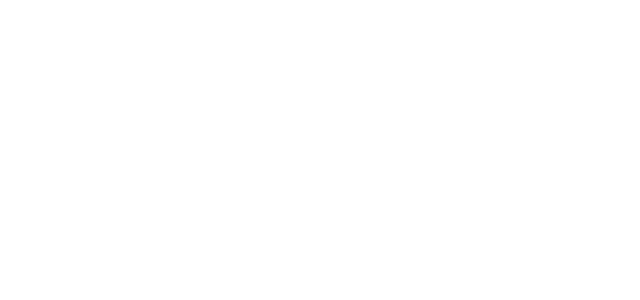
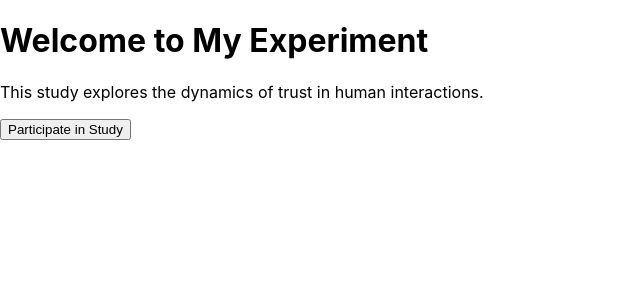
Before and after one commit to HamzaDincer/trust-game-experiment, a React (Create React App) app: page / in a window 1280 px wide. Shown: the top 300 px of the page, without its empty margins (0-640 px from the left). Built offline with nearby package versions, Linux system fonts and the light colour scheme.

Commit message:
consent page built and staging

```diff
--- a/src/App.js
+++ b/src/App.js
@@ -1,26 +1,30 @@
 import React, { useState } from 'react';
-// import ConsentForm from './ConsentForm';
+import ConsentForm from './pages/ConsentPage/ConsentPage';
 // import PreSurvey from './PreSurvey';
 // import TrustGame from './TrustGame';
 // import PostSurvey from './PostSurvey';
 // import ThankYouPage from './ThankYouPage';
-import HomePage from './pages/HomePage';
+import HomePage from './pages/HomePage/HomePage';
 
 const Experiment = () => {
-  const [stage, setStage] = useState('consent'); // stages: consent, preSurvey, game, postSurvey, thankYou
+    const [stage, setStage] = useState('homepage'); // start from the homepage
+    const [participantNumber, setParticipantNumber] = useState(null);
 
-  const nextStage = () => {
-    // Logic to move to the next stage
+    const nextStage = (currentStage) => {
+        const stageOrder = ['homepage', 'consent', 'preSurvey', 'game', 'postSurvey', 'thankYou'];
+        const currentStageIndex = stageOrder.indexOf(currentStage);
+        const nextStageName = stageOrder[currentStageIndex + 1];
+        setStage(nextStageName);
     };
 
     return (
         <div>
-      {stage === 'homepage' && <HomePage onNext={nextStage} />}
-      {/* {stage === 'consent' && <ConsentForm onNext={nextStage} />}
-      {stage === 'preSurvey' && <PreSurvey onNext={nextStage} />}
+            {stage === 'homepage' && <HomePage onNext={() => nextStage('homepage')} />}
+            {stage === 'consent' && <ConsentForm onNext={() => nextStage('consent')} onAssignParticipantNumber={setParticipantNumber} />}
+            {/* {stage === 'preSurvey' && <PreSurvey onNext={nextStage} />}
             {stage === 'game' && <TrustGame onNext={nextStage} />}
             {stage === 'postSurvey' && <PostSurvey onNext={nextStage} />}
-      {stage === 'thankYou' && <ThankYouPage />} */}
+            {stage === 'thankYou' && <ThankYouPage />}  */}
         </div>
     );
 };
--- /dev/null
+++ b/src/pages/ConsentPage/ConsentPage.js
@@ -0,0 +1,29 @@
+import React from 'react';
+
+const ConsentPage = ({ onNext, onAssignParticipantNumber }) => {
+    const handleConsent = () => {
+        // Generate a random participant number
+        const randomNumber = Math.floor(Math.random() * 10000);
+
+        // Assign the participant number
+        onAssignParticipantNumber(randomNumber);
+
+        // Move to the next stage, which can be defined in your Experiment component
+        onNext('nextStageName'); // Replace 'nextStageName' with the actual name of the next stage
+    };
+
+    console.log(part)
+
+    return (
+        <div>
+            <h1>Consent Form</h1>
+            <p>
+                Please read the following consent information carefully before proceeding to the study:
+                [Include detailed information about the study, what participants should expect, data usage, privacy policy, etc.]
+            </p>
+            <button onClick={handleConsent}>I Consent</button>
+        </div>
+    );
+};
+
+export default ConsentPage;
--- a/src/pages/HomePage.js
+++ b/src/pages/HomePage/HomePage.js
@@ -1,11 +1,11 @@
 import React from 'react';
 
-const HomePage = () => {
+const HomePage = ({ onNext }) => {
     return (
         <div className="homepage">
-            <h1>Welcome to the Trust Game Study</h1>
+            <h1>Welcome to My Experiment</h1>
             <p>This study explores the dynamics of trust in human interactions.</p>
-            <button>Participate in Study</button>
+            <button onClick={onNext}>Participate in Study</button>
         </div>
     );
 };
```
Also changed, not shown: src/pages/ConsentPage/ConsentPage.scss (added), src/pages/HomePage/HomePage.scss (renamed from src/pages/HomePage.scss). Lines whose indentation alone changed are shown as unchanged.
